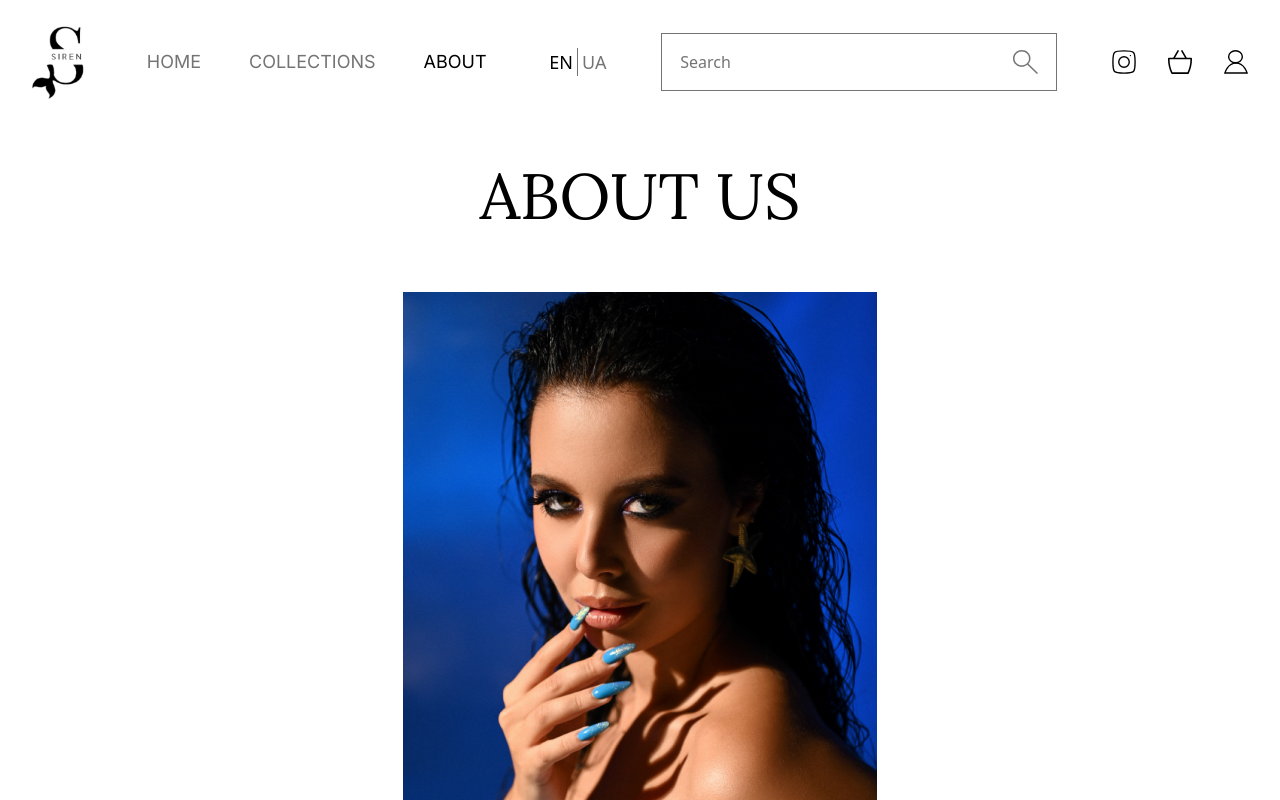
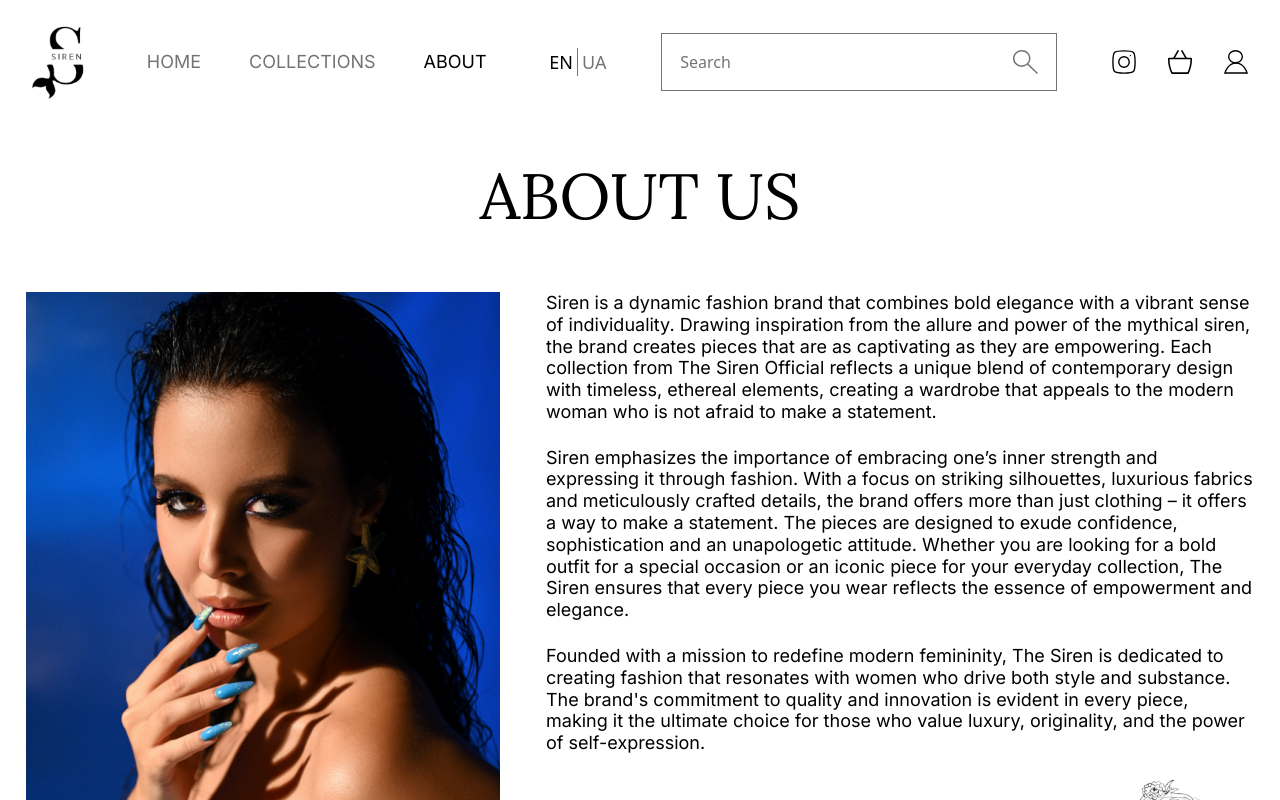
Before and after one commit to LiSazonova/siren-next, a Next.js app: page /en/about in a window 1280 px wide. Shown: the top 800 px of the page. Built offline with nearby package versions, Linux system fonts and the light colour scheme.

Commit message:
fix about page

```diff
--- a/src/app/[locale]/about/page.tsx
+++ b/src/app/[locale]/about/page.tsx
@@ -12,7 +12,7 @@
         <h1 className="font-lora text-[40px] text-center uppercase mb-[34px] md:text-[64px] md:mb-[48px]">
           {t('title')}
         </h1>
-        <div className="flex flex-col gap-4 md:flex-rowmd:flex-wrap md:justify-between md:gap-[29px] xl:gap-[46px]">
+        <div className="flex flex-col gap-4 md:flex-row md:flex-wrap md:justify-between md:gap-[29px] xl:gap-[46px]">
           <Image
             src="/Images/about_foto.jpg"
             alt="О нас"
@@ -21,7 +21,7 @@
             className="block mx-auto w-[320px] h-[482px] md:w-[344px] md:h-[518px] xl:w-[474px] xl:h-[712px]"
           />
           <div className="flex flex-col gap-6">
-            <p className="font-inter text-[18px] leading-[21.78px] text-left  max-w-[355px] xl:max-w-[708px]">
+            <p className="font-inter text-[18px] leading-[21.78px] text-сenter max-w-[355px] xl:max-w-[708px]">
               {t('description')}
             </p>
             <p className="font-inter text-[18px] leading-[21.78px] text-left  max-w-[355px] xl:max-w-[708px]">
```
